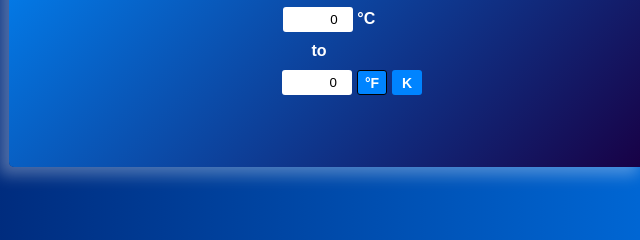
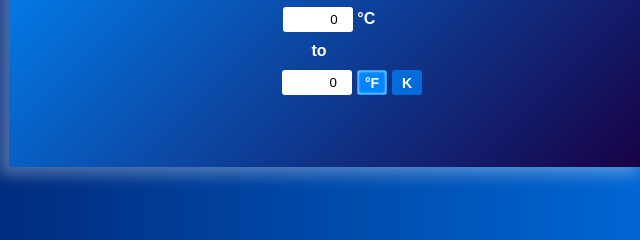
Before and after one commit to yLuiz/temperatureConverter, a plain HTML site: page index.html in a window 1280 px wide. Shown: the part 287-527 px from the top of the page, 311-951 px from the left. Drawn offline with Linux system fonts and the light colour scheme.

Commit message:
ATUALIZANDO CSS

```diff
--- a/style.css
+++ b/style.css
@@ -104,7 +104,7 @@ body {
   padding-right: 5px;
   width: 30px;
   height: 25px;
-  background-color: rgb(0, 132, 255);
+  background-color: rgba(0, 132, 255, 0.7);
 
   text-decoration: none;
   border: none;
@@ -112,8 +112,14 @@ body {
   border-radius: 3px;
 }
 
+.container .btn:hover {
+  background-color: rgb(0, 132, 255);
+}
+
 .container label .active-btn {
-  border: 1px solid black;
+  border: 1px solid rgba(255, 255, 255, 0.198);
+  box-shadow: inset 0px 0px 3px rgb(255, 255, 255);
+  background-color: rgb(0, 132, 255);
 }
 
 @media (max-width: 768px) {
```
